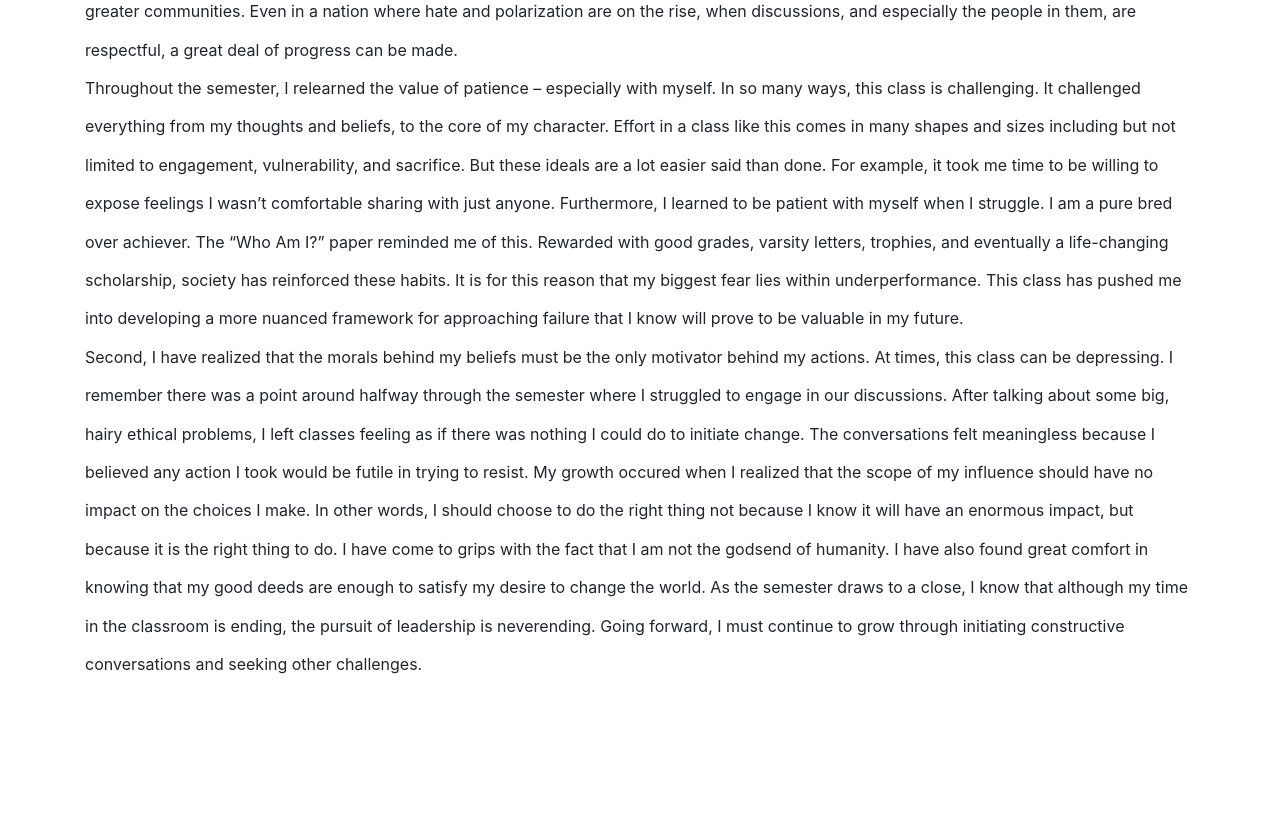
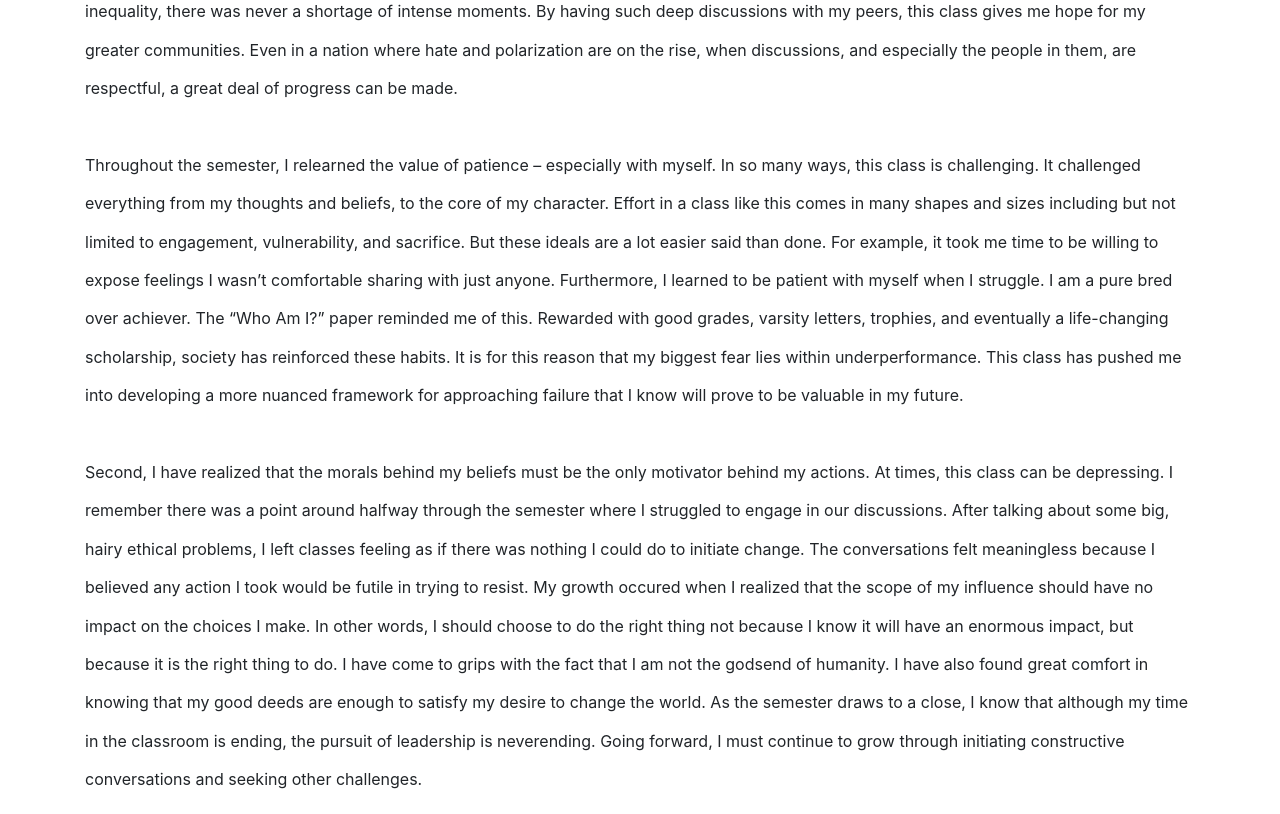
Before and after one commit to etme9299/etme9299.github.io, a plain HTML site: page ePortfolio.html in a window 1280 px wide. Shown: the part 816-1630 px from the top of the page. Before the commit the page ends 1515 px from the top, so only its background shows below. Drawn offline with nearby package versions, Linux system fonts and the light colour scheme.

Commit message:
Update ePortfolio.html

```diff
--- a/ePortfolio.html
+++ b/ePortfolio.html
@@ -73,11 +73,11 @@
                     <div>
                         <p style="line-height: 2.4;">
 
-                        Through the combination of constructive conversations and meaningful coursework, I have both developed and supplemented my character and leadership potential. Although there were countless incidents of personal growth over the last five months, I will focus on a few that had the greatest impact.<br>
+                        Through the combination of constructive conversations and meaningful coursework, I have both developed and supplemented my character and leadership potential. Although there were countless incidents of personal growth over the last five months, I will focus on a few that had the greatest impact.<br><br>
 
-PRLC 1810 has provided an arena in which I felt comfortable discussing controversial and touchy issues. From racial descrimation, to gender inequality, there was never a shortage of intense moments. By having such deep discussions with my peers, this class gives me hope for my greater communities. Even in a nation where hate and polarization are on the rise, when discussions, and especially the people in them, are respectful, a great deal of progress can be made.<br>
+PRLC 1810 has provided an arena in which I felt comfortable discussing controversial and touchy issues. From racial descrimation, to gender inequality, there was never a shortage of intense moments. By having such deep discussions with my peers, this class gives me hope for my greater communities. Even in a nation where hate and polarization are on the rise, when discussions, and especially the people in them, are respectful, a great deal of progress can be made.<br><br>
 
-Throughout the semester, I relearned the value of patience – especially with myself. In so many ways, this class is challenging. It challenged everything from my thoughts and beliefs, to the core of my character. Effort in a class like this comes in many shapes and sizes including but not limited to engagement, vulnerability, and sacrifice. But these ideals are a lot easier said than done. For example, it took me time to be willing to expose feelings I wasn’t comfortable sharing with just anyone. Furthermore, I learned to be patient with myself when I struggle. I am a pure bred over achiever. The “Who Am I?” paper reminded me of this. Rewarded with good grades, varsity letters, trophies, and eventually a life-changing scholarship, society has reinforced these habits. It is for this reason that my biggest fear lies within underperformance. This class has pushed me into developing a more nuanced framework for approaching failure that I know will prove to be valuable in my future.<br>
+Throughout the semester, I relearned the value of patience – especially with myself. In so many ways, this class is challenging. It challenged everything from my thoughts and beliefs, to the core of my character. Effort in a class like this comes in many shapes and sizes including but not limited to engagement, vulnerability, and sacrifice. But these ideals are a lot easier said than done. For example, it took me time to be willing to expose feelings I wasn’t comfortable sharing with just anyone. Furthermore, I learned to be patient with myself when I struggle. I am a pure bred over achiever. The “Who Am I?” paper reminded me of this. Rewarded with good grades, varsity letters, trophies, and eventually a life-changing scholarship, society has reinforced these habits. It is for this reason that my biggest fear lies within underperformance. This class has pushed me into developing a more nuanced framework for approaching failure that I know will prove to be valuable in my future.<br><br>
 
 Second, I have realized that the morals behind my beliefs must be the only motivator behind my actions. At times, this class can be depressing. I remember there was a point around halfway through the semester where I struggled to engage  in our discussions. After talking about some big, hairy ethical problems, I left classes feeling as if there was nothing I could do to initiate change. The conversations felt meaningless because I believed any action I took would be futile in trying to resist. My growth occured when I realized that the scope of my influence should have no impact on the choices I make. In other words, I should choose to do the right thing not because I know it will have an enormous impact, but because it is the right thing to do. I have come to grips with the fact that I am not the godsend of humanity. I have also found great comfort in knowing that my good deeds are enough to satisfy my desire to change the world.
 
```
